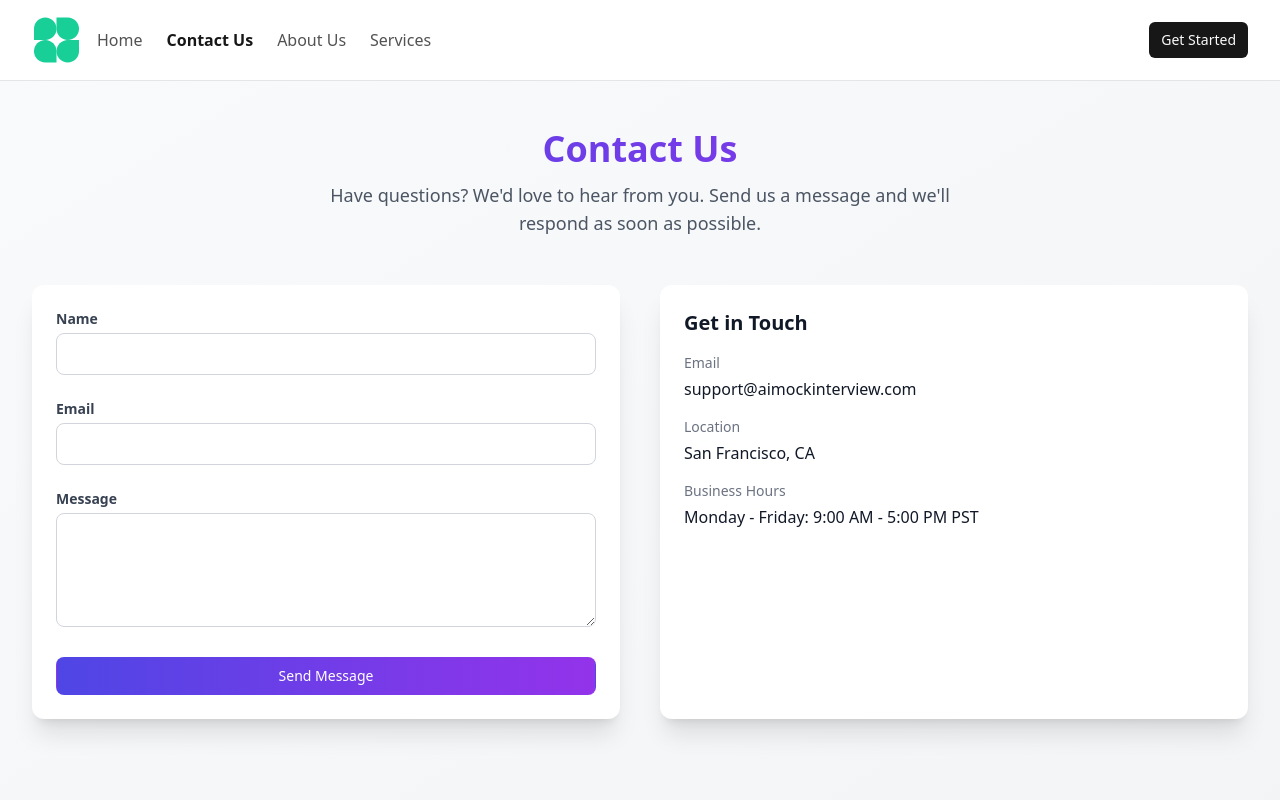
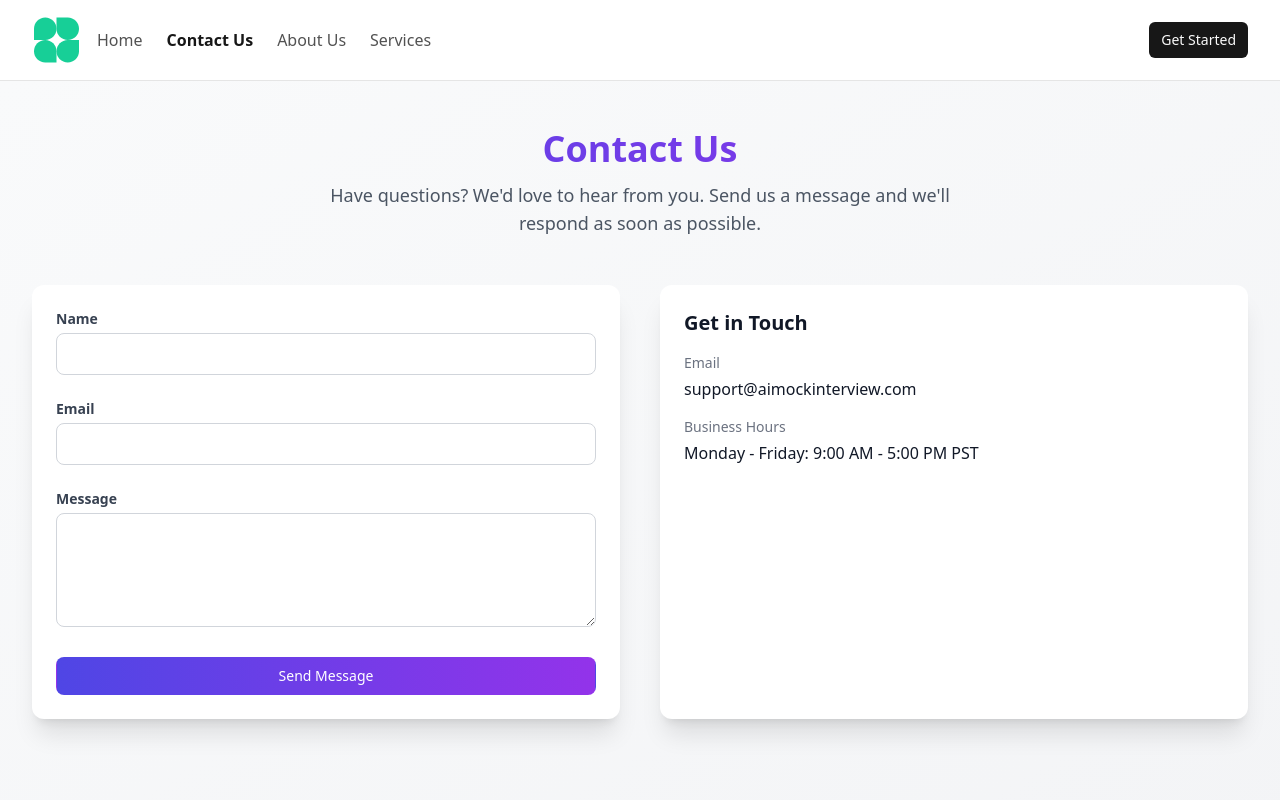
Before and after one commit to vanshgarg110505/ai_mock_interview, a React (Vite) app: page /contact in a window 1280 px wide. Shown: the top 800 px of the page. Built offline with nearby package versions, Linux system fonts and the light colour scheme; no server answers.

Commit message:
updated contact us page

```diff
--- a/src/routes/contact.tsx
+++ b/src/routes/contact.tsx
@@ -8,7 +8,7 @@ const ContactPage: React.FC = () => {
 
   useEffect(() => {
     // Initialize EmailJS with your public key
-    emailjs.init('YOUR_PUBLIC_KEY');
+    emailjs.init('bb00RFbKNYgIGqjNN');
   }, []);
 
   const handleSubmit = async (e: React.FormEvent) => {
@@ -19,8 +19,8 @@ const ContactPage: React.FC = () => {
       if (!form.current) return;
 
       const result = await emailjs.sendForm(
-        'YOUR_SERVICE_ID',
-        'YOUR_TEMPLATE_ID',
+        'service_d6t68m2',
+        'template_a4rwu8l',
         form.current
       );
 
@@ -114,10 +114,6 @@ const ContactPage: React.FC = () => {
                 <p className="mt-1 text-gray-900">support@aimockinterview.com</p>
               </div>
               <div>
-                <h3 className="text-sm font-medium text-gray-500">Location</h3>
-                <p className="mt-1 text-gray-900">San Francisco, CA</p>
-              </div>
-              <div>
                 <h3 className="text-sm font-medium text-gray-500">Business Hours</h3>
                 <p className="mt-1 text-gray-900">Monday - Friday: 9:00 AM - 5:00 PM PST</p>
               </div>
```
Also changed, not shown: 1 other file (tests, documents, lock files or other folders).
